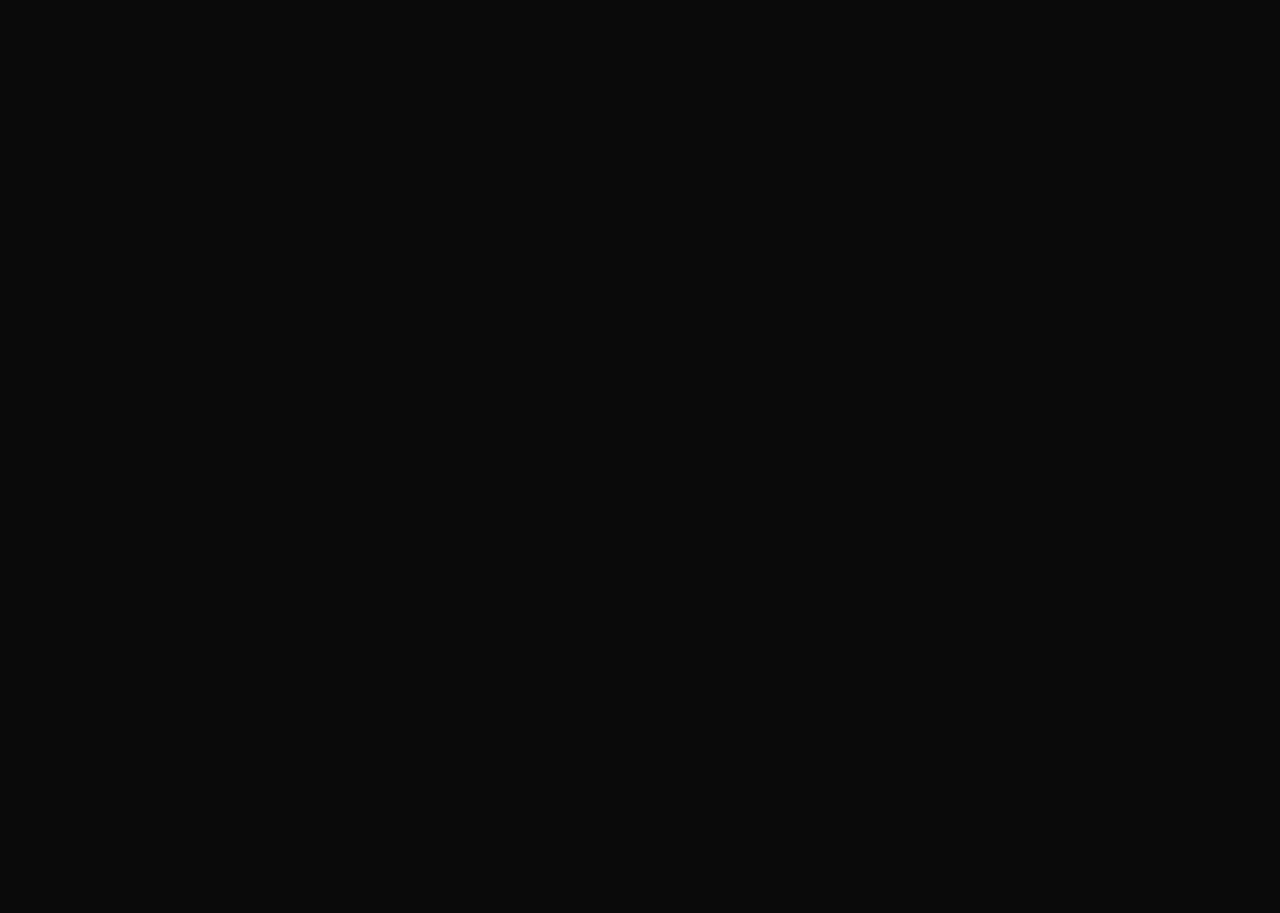
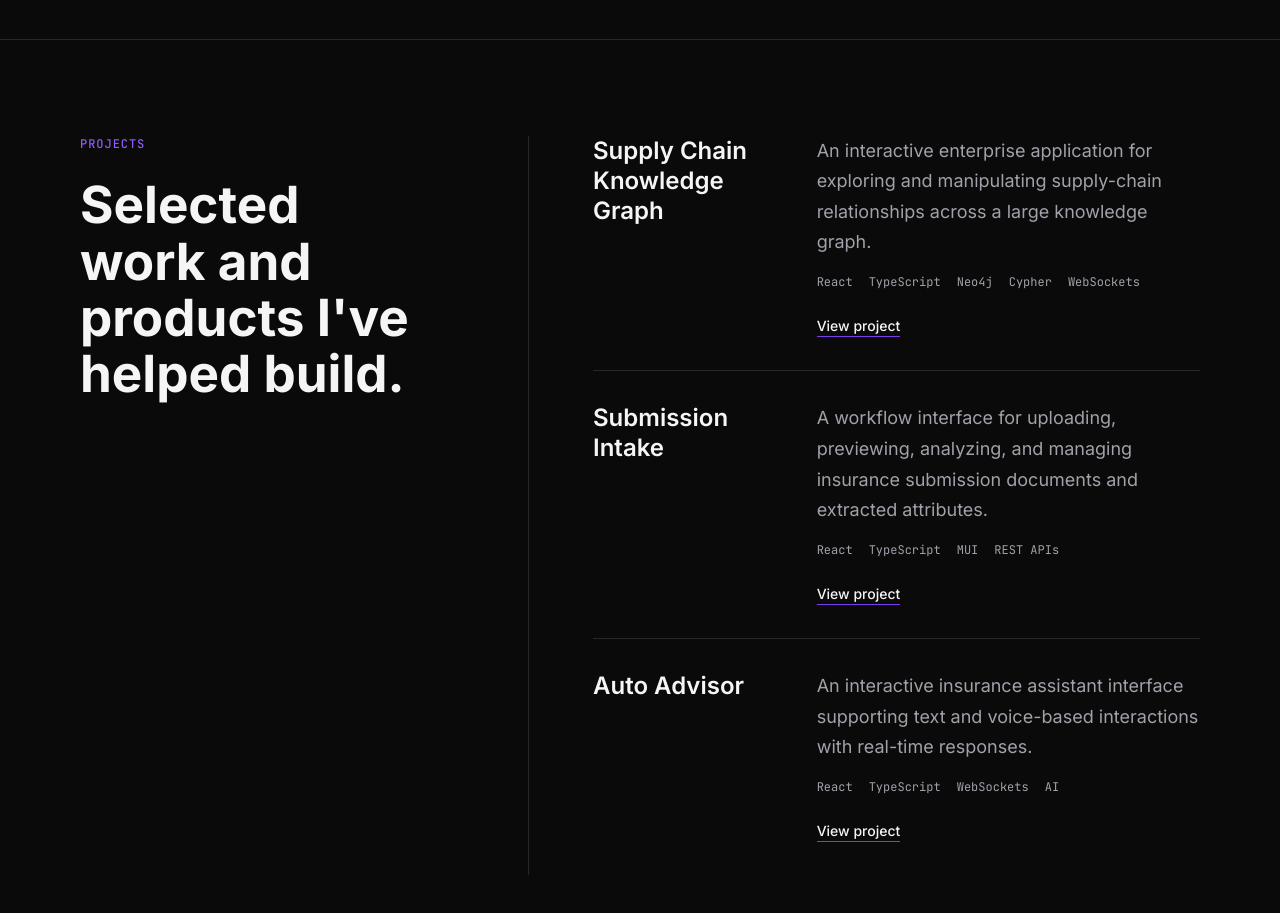
Before and after one commit to Prachi24599/my-portfolio, a React (Vite) app: page / in a window 1280 px wide. Shown: the part 2180-3093 px from the top of the page. Before the commit the page ends 2219 px from the top, so only its background shows below. Built offline with nearby package versions, Linux system fonts and the light colour scheme.

Commit message:
projects section added

```diff
--- a/src/App.tsx
+++ b/src/App.tsx
@@ -2,6 +2,7 @@ import Navbar from './components/Navbar'
 import About from './sections/About'
 import Experience from './sections/Experience'
 import Hero from './sections/Hero'
+import Projects from './sections/Projects'
 
 function App() {
   return (
@@ -11,6 +12,7 @@ function App() {
         <Hero />
         <About />
         <Experience />
+        <Projects />
       </main>
     </>
   )
--- /dev/null
+++ b/src/sections/Projects.css
@@ -0,0 +1,94 @@
+.projects {
+  border-top: 1px solid var(--color-border);
+}
+
+.projects__container {
+  display: grid;
+  grid-template-columns: 1fr 1.75fr;
+  gap: var(--space-16);
+}
+
+.projects__heading {
+  padding-right: var(--space-8);
+}
+
+.projects__label {
+  margin-bottom: var(--space-6);
+  color: var(--color-accent-hover);
+  font-family: var(--font-mono);
+  font-size: var(--font-size-caption);
+  font-weight: var(--font-weight-medium);
+  letter-spacing: 0.08em;
+  line-height: var(--line-height-caption);
+}
+
+.projects h2 {
+  max-width: 15ch;
+}
+
+.projects__list {
+  border-left: 1px solid var(--color-border);
+  padding-left: var(--space-16);
+}
+
+.projects__project {
+  display: grid;
+  grid-template-columns: minmax(160px, 0.8fr) 1.6fr;
+  gap: var(--space-8);
+  padding-block: var(--space-8);
+}
+
+.projects__project:first-child {
+  padding-top: 0;
+}
+
+.projects__project + .projects__project {
+  border-top: 1px solid var(--color-border);
+}
+
+.projects__meta h3 {
+  color: var(--color-text-primary);
+  font-size: var(--font-size-h3);
+  font-weight: var(--font-weight-semibold);
+  line-height: var(--line-height-h3);
+}
+
+.projects__description {
+  max-width: 60ch;
+  font-size: var(--font-size-large-body);
+  line-height: var(--line-height-large-body);
+}
+
+.projects__technologies {
+  display: flex;
+  flex-wrap: wrap;
+  gap: var(--space-1) var(--space-4);
+  margin: var(--space-4) 0 0;
+  padding: 0;
+  list-style: none;
+  color: var(--color-text-secondary);
+  font-family: var(--font-mono);
+  font-size: var(--font-size-caption);
+  line-height: var(--line-height-caption);
+}
+
+.projects__link {
+  display: inline-block;
+  margin-top: var(--space-6);
+  border-bottom: 1px solid var(--color-accent);
+  color: var(--color-text-primary);
+  font-size: var(--font-size-small);
+  font-weight: var(--font-weight-medium);
+  line-height: var(--line-height-small);
+  transition: color 180ms ease, border-color 180ms ease;
+}
+
+.projects__link:hover {
+  border-color: var(--color-accent-hover);
+  color: var(--color-accent-hover);
+}
+
+.projects__link:focus-visible {
+  outline: 2px solid var(--color-accent-hover);
+  outline-offset: var(--space-1);
+}
--- /dev/null
+++ b/src/sections/Projects.tsx
@@ -0,0 +1,67 @@
+import Container from '../components/Container'
+import './Projects.css'
+
+const projects = [
+  {
+    title: 'Supply Chain Knowledge Graph',
+    description:
+      'An interactive enterprise application for exploring and manipulating supply-chain relationships across a large knowledge graph.',
+    technologies: ['React', 'TypeScript', 'Neo4j', 'Cypher', 'WebSockets'],
+    cta: 'View project',
+  },
+  {
+    title: 'Submission Intake',
+    description:
+      'A workflow interface for uploading, previewing, analyzing, and managing insurance submission documents and extracted attributes.',
+    technologies: ['React', 'TypeScript', 'MUI', 'REST APIs'],
+    cta: 'View project',
+  },
+  {
+    title: 'Auto Advisor',
+    description:
+      'An interactive insurance assistant interface supporting text and voice-based interactions with real-time responses.',
+    technologies: ['React', 'TypeScript', 'WebSockets', 'AI'],
+    cta: 'View project',
+  },
+]
+
+function Projects() {
+  return (
+    <section id="projects" className="projects section">
+      <Container className="projects__container">
+        <div className="projects__heading">
+          <p className="projects__label">PROJECTS</p>
+          <h2>Selected work and products I&apos;ve helped build.</h2>
+        </div>
+
+        <div className="projects__list">
+          {projects.map((project) => (
+            <article className="projects__project" key={project.title}>
+              <div className="projects__meta">
+                <h3>{project.title}</h3>
+              </div>
+
+              <div className="projects__details">
+                <p className="projects__description">{project.description}</p>
+                <ul className="projects__technologies">
+                  {project.technologies.map((technology) => (
+                    <li key={technology}>{technology}</li>
+                  ))}
+                </ul>
+                <a
+                  className="projects__link"
+                  href="#contact"
+                  aria-label={`${project.cta} for ${project.title}`}
+                >
+                  {project.cta}
+                </a>
+              </div>
+            </article>
+          ))}
+        </div>
+      </Container>
+    </section>
+  )
+}
+
+export default Projects
```
